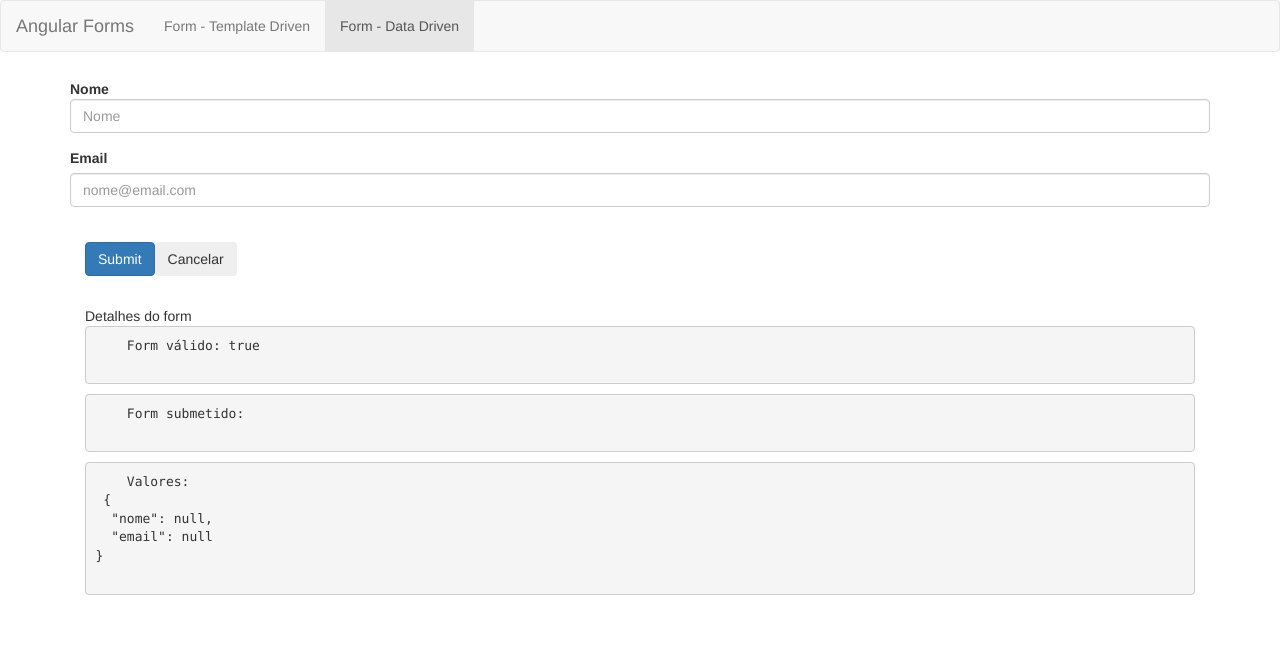
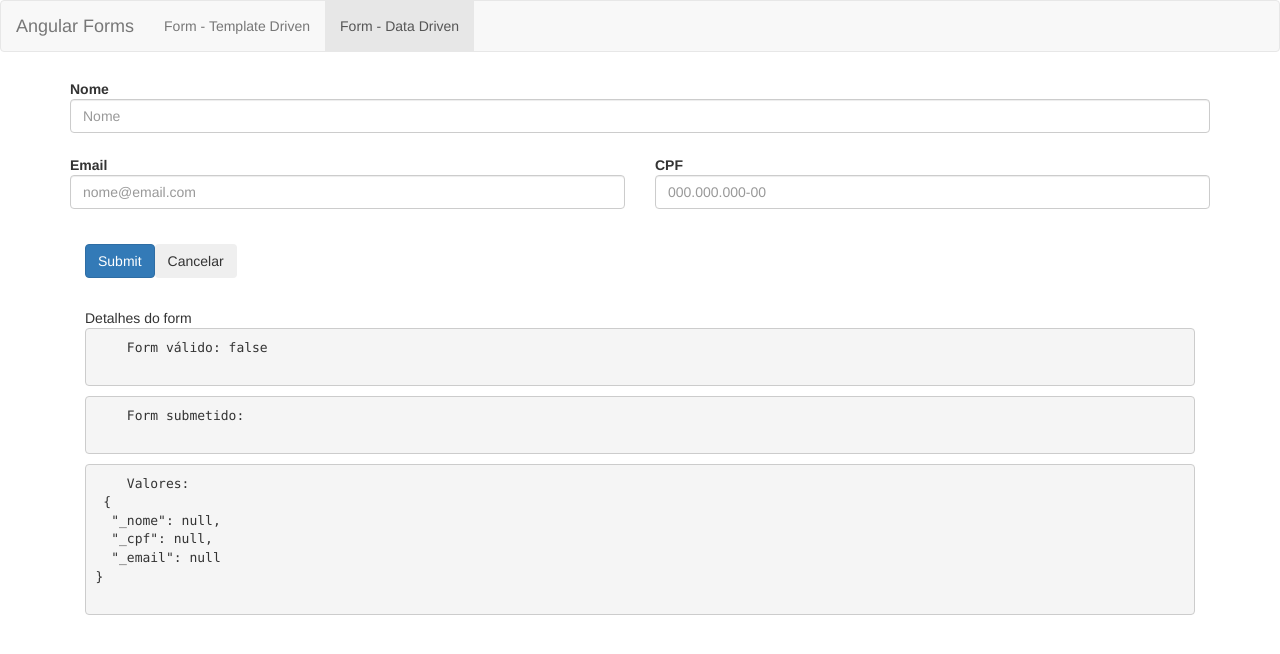
Before and after one commit to pierbotteroweb/angular-loiane-forms, an Angular app in the folder forms/: page /dataForm in a window 1280 px wide. Shown: the top 654 px of the page. Built offline with nearby package versions, Linux system fonts and the light colour scheme.

Commit message:
Aula 94 e 95 - Aplicando Valdação em campos e usando formcontrol para refinamento de validação

```diff
--- a/forms/src/app/data-form/data-form.component.html
+++ b/forms/src/app/data-form/data-form.component.html
@@ -1,25 +1,43 @@
-<form class="form-horizontal" [formGroup]="formulario" (ngSubmit)='onSubmit()'>
+<form class="form-horizontal" [formGroup]="formulario" (ngSubmit)='onSubmit()' autocomplete="off">
 
 
-  <div class="form-group">
+  <div class="form-group" [ngClass]="aplicaCssErro('_nome')">
 
 
     <div class="col-sm-12">
-      <label class="control-label" for="nome">Nome</label>
+      <label class="control-label" for="_nome">Nome</label>
     </div>
 
     <div class="col-sm-12">
-      <input type="text" class="form-control" id="nome" placeholder="Nome" formControlName="nome" >
+      <input type="text" class="form-control" id="_nome"
+      autocomplete="off"
+      placeholder="Nome" formControlName="_nome" >
+      <app-campo-control-erro [mostrarErro]="verificaRequired('_nome')"
+      msgErro="Nome obrigatório"></app-campo-control-erro>
     </div>
   </div>
 
   <div class="form-group">
-    <div class="col-sm-12">
-      <label for="email">Email</label>
+    <div class="col-sm-6">
+      <label class="control-label" for="_email">Email</label>
+      <input type="email" class="form-control" id="_email"
+      autocomplete="off"
+      placeholder="nome@email.com" formControlName="_email">
+      <app-campo-control-erro [mostrarErro]="verificaRequired('_email')"
+      msgErro="E-mail obrigatório"></app-campo-control-erro>
+      <app-campo-control-erro [mostrarErro]="verificaEmailValido()"
+      msgErro="E-mail inválido"></app-campo-control-erro>
     </div>
 
-    <div class="col-sm-12">
-      <input type="email" class="form-control" id="email" placeholder="nome@email.com" formControlName="email">
+    <div class="col-sm-6">
+      <label class="control-label" for="_cpf">CPF</label>
+      <input type="text" class="form-control" id="_cpf"
+      autocomplete="off"
+      placeholder="000.000.000-00" formControlName="_cpf">
+      <app-campo-control-erro [mostrarErro]="verificaRequired('_email')"
+      msgErro="CPF obrigatório"></app-campo-control-erro>
+      <app-campo-control-erro [mostrarErro]="verificaCpfValido()"
+      msgErro="CPF inválido"></app-campo-control-erro>
     </div>
   </div>
 
--- a/forms/src/app/data-form/data-form.component.scss
+++ b/forms/src/app/data-form/data-form.component.scss
@@ -0,0 +1,3 @@
+.ng-invalid.ng-touched:not(form){
+    border: solid red 1px
+}
--- a/forms/src/app/data-form/data-form.component.ts
+++ b/forms/src/app/data-form/data-form.component.ts
@@ -1,5 +1,5 @@
 import { Component, OnInit } from '@angular/core';
-import { FormGroup, FormControl, FormBuilder } from '@angular/forms';
+import { FormGroup, FormControl, FormBuilder, Validators } from '@angular/forms';
 import { Http } from "@angular/http";
 import { map } from "rxjs/operators";
 
@@ -23,15 +23,16 @@ export class DataFormComponent implements OnInit {
     // })
 
     this.formulario = this.formBuilder.group({
-      nome: [null],
-      email: [null]
+      _nome: [null,Validators.required],
+      _cpf: [null,[Validators.required,Validators.pattern("([0-9]{2}[\.]?[0-9]{3}[\.]?[0-9]{3}[\/]?[0-9]{4}[-]?[0-9]{2})|([0-9]{3}[\.]?[0-9]{3}[\.]?[0-9]{3}[-]?[0-9]{2})")]],
+      _email: [null,[Validators.required,Validators.email]]
     })
 
 
   }
 
   onSubmit(){
-    console.log(this.formulario.value)
+    console.log("this.formulario",this.formulario)
 
     this.http.post('https://httpbin.org/post', JSON.stringify(this.formulario.value))
     .pipe(map(dados=>dados))
@@ -48,4 +49,35 @@ export class DataFormComponent implements OnInit {
     this.formulario.reset()
   }
 
+  verificaRequired(campo){
+    let campoRequerido = this.formulario.get(campo)
+    if(campoRequerido.errors&&campoRequerido.errors.required){
+      console.log('campoRequerido errors',campoRequerido.errors.required)
+      return campoRequerido.errors.required&&campoRequerido.touched
+    }
+  }
+
+  verificaEmailValido(){
+    let campoEmail = this.formulario.get('_email')
+    if(campoEmail.errors){
+      // console.log("campoEmail.errors['_email']",campoEmail.errors['_email'])
+      return campoEmail.errors['email']&& campoEmail.touched
+    }
+  }
+
+  verificaCpfValido(){
+    let campoCpf = this.formulario.get('_cpf')
+    if(campoCpf.errors){
+      // console.log("campoCpf.errors['_cpf']",campoCpf.errors['_cpf'])
+      return campoCpf.errors['pattern']&& campoCpf.touched
+    }
+  }
+
+  aplicaCssErro(campo){
+    return {
+      'has-error':this.verificaRequired(campo),
+      'has-feedback':this.verificaRequired(campo)
+    }
+  }
+
 }
```
